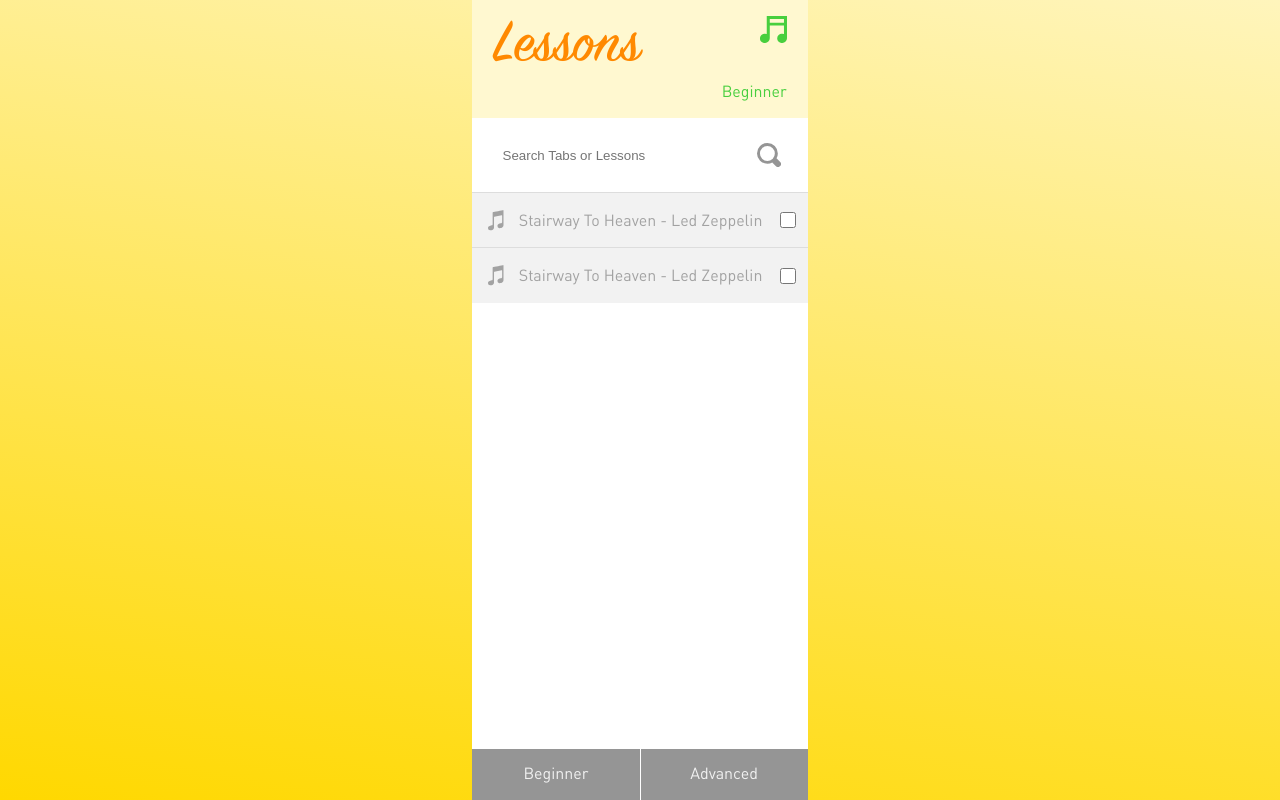
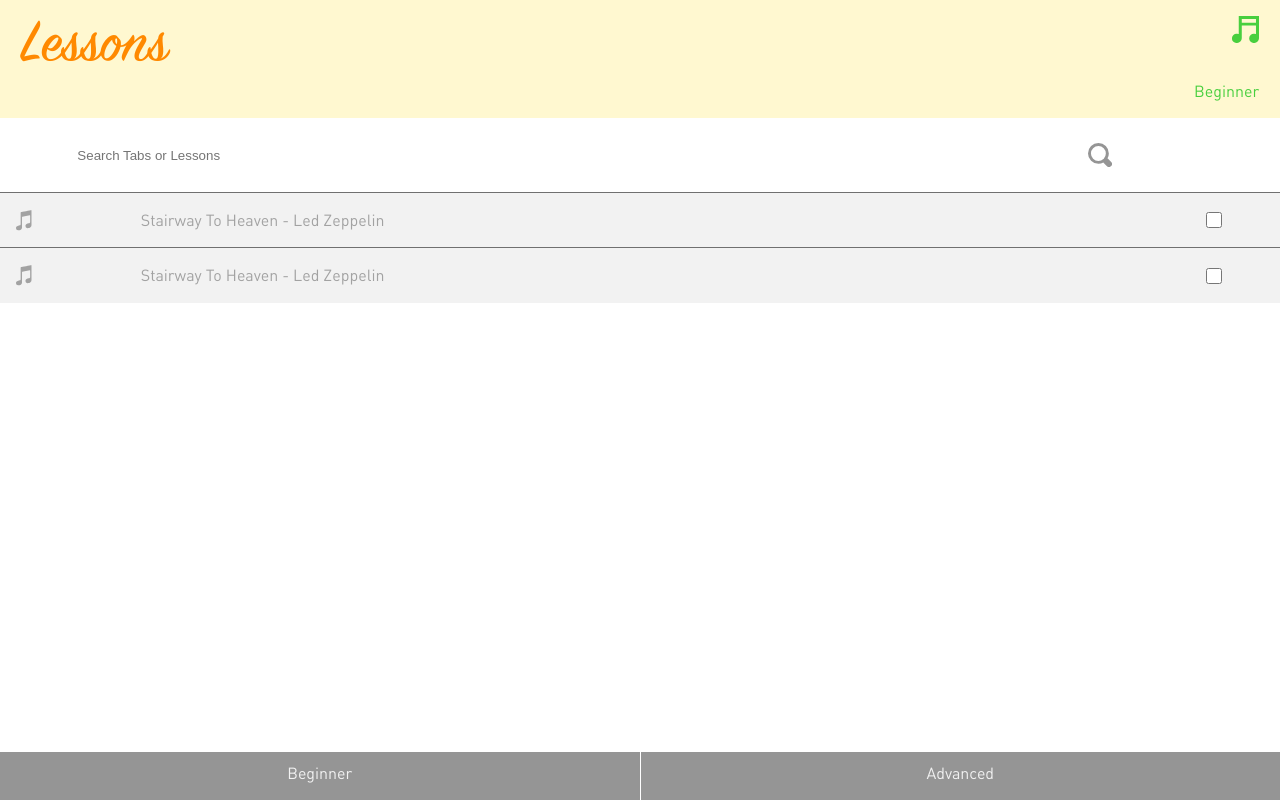
Before and after one commit to sweisz/guitar-chords, a Next.js app: page /lessons in a window 1280 px wide. Built offline with nearby package versions, Linux system fonts and the light colour scheme.

Commit message:
💄 Fixed styles and unnessesary code.

```diff
--- a/components/Lessons/Lessons.module.css
+++ b/components/Lessons/Lessons.module.css
@@ -2,9 +2,5 @@
   background-color: white;
   display: grid;
   grid-template-rows: auto auto 1fr auto;
-  align-content: start;
   height: 100vh;
 }
-.footer {
-  color: red;
-}
--- a/components/Lessons/Lessons.tsx
+++ b/components/Lessons/Lessons.tsx
@@ -8,9 +8,7 @@ import SearchInput from "../SearchInput/SearchInput";
 function Lessons() {
   return (
     <div className={styles.container}>
-      <div>
-        <LessonsHead label={"Beginner"} link={"/beginner"} />
-      </div>
+      <LessonsHead label={"Beginner"} link={"/beginner"} />
       <div>
         <SearchInput />
       </div>
@@ -20,9 +18,7 @@ function Lessons() {
           checkBox={false}
         />
       </div>
-      <div>
-        <ButtonGroup />
-      </div>
+      <ButtonGroup />
     </div>
   );
 }
--- a/components/LessonsButton/LessonsButton.tsx
+++ b/components/LessonsButton/LessonsButton.tsx
@@ -13,9 +13,9 @@ function LessonsButton({ label, href }: LessonsButtonProps) {
   console.log({ btnHref });
   return (
     <Link href={btnHref}>
-      <div className={styles.btn}>
-        <a>{btnLabel}</a>
-      </div>
+      <a>
+        <div className={styles.btn}>{btnLabel}</div>
+      </a>
     </Link>
   );
 }
--- a/components/ListItems/ListItem.module.css
+++ b/components/ListItems/ListItem.module.css
@@ -1,7 +1,7 @@
 .listItem {
   background: var(--list-item-background);
   color: var(--list-item-color);
-  border-top: 1px solid #ddd;
+  border-top: 1px solid var(--list-item-border-color);
   display: grid;
   grid-template-columns: 10% auto 5%;
   align-items: center;
--- a/pages/lessons.tsx
+++ b/pages/lessons.tsx
@@ -9,8 +9,7 @@ export default function LessonsPage() {
         <title>Guitar Chords – Lessons</title>
         <link rel="icon" href="/favicon.ico" />
       </Head>
-
-      <main className={styles.main}>
+      <main>
         <Lessons />
       </main>
     </div>
--- a/styles/Home.module.css
+++ b/styles/Home.module.css
@@ -5,16 +5,12 @@
     rgba(255, 216, 0, 1),
     rgba(255, 245, 188, 1) 100%
   );
-  min-height: 100vh;
-  padding: 0 0.5rem;
-  display: grid;
-  grid-template-columns: auto;
-  justify-items: center;
-  align-items: center;
+  height: 100vh;
+  padding: 0;
 }
 .main {
   padding: 0;
-  height: 100vh;
+  height: 100%;
   display: grid;
   grid-template-columns: auto;
   justify-items: center;
```
